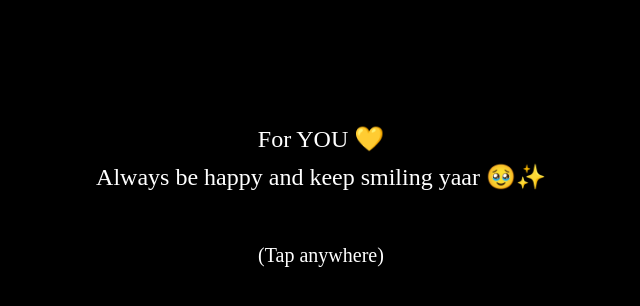
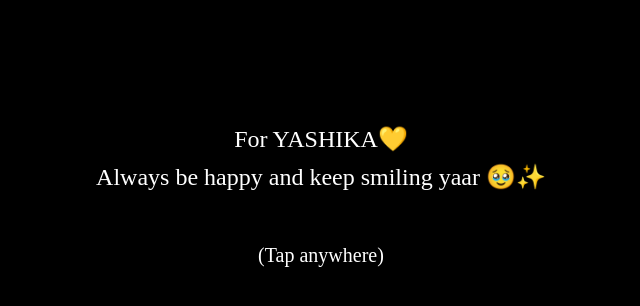
Before and after one commit to divy18-12/Flowers-for-yashikaaa, a plain HTML site: page index.html in a window 1280 px wide. Shown: the whole page, without its empty margins (319-959 px from the left). Drawn offline with Linux system fonts and the light colour scheme.

Commit message:
Update index.html

```diff
--- a/index.html
+++ b/index.html
@@ -11,7 +11,7 @@
   <!-- START MESSAGE -->
   <div id="startMessage" onclick="startExperience()">
     <div class="msg-box">
-      For YOU 💛<br>
+      For YASHIKA💛<br>
       Always be happy and keep smiling yaar 🥹✨<br><br>
       <small>(Tap anywhere)</small>
     </div>
```
